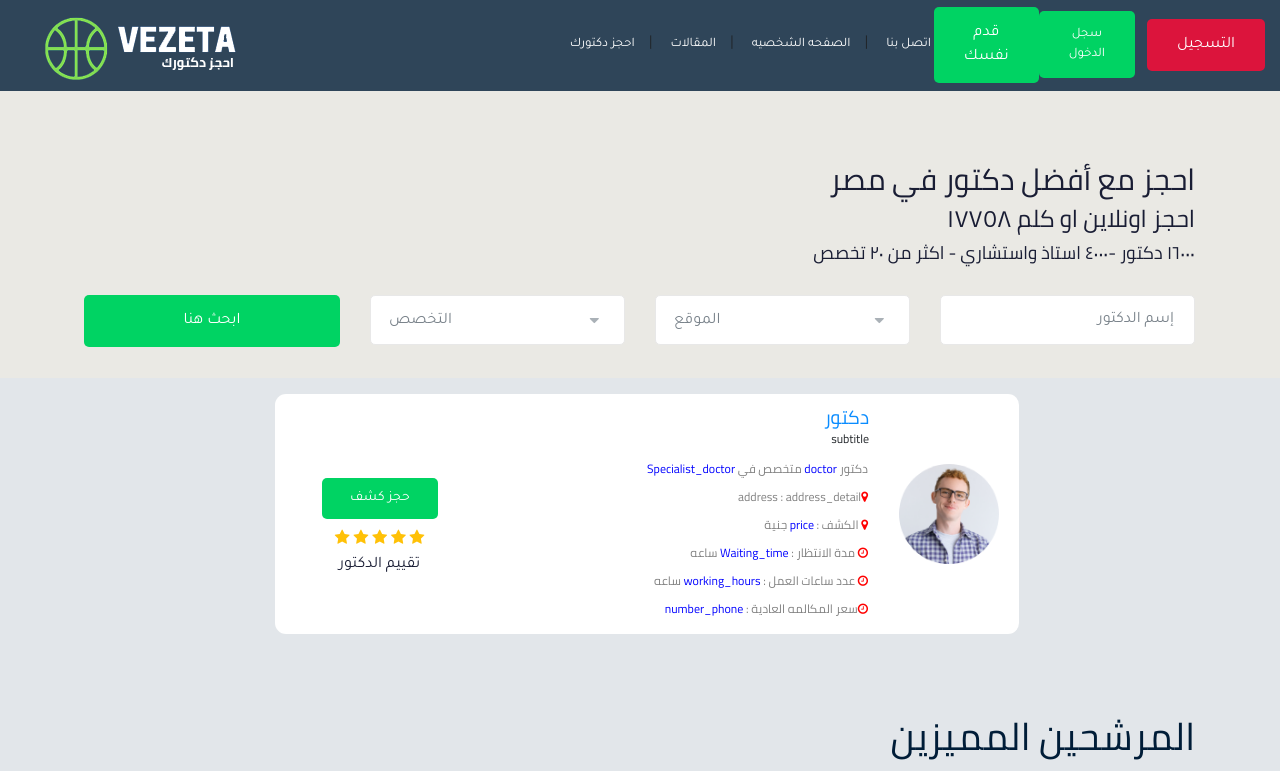
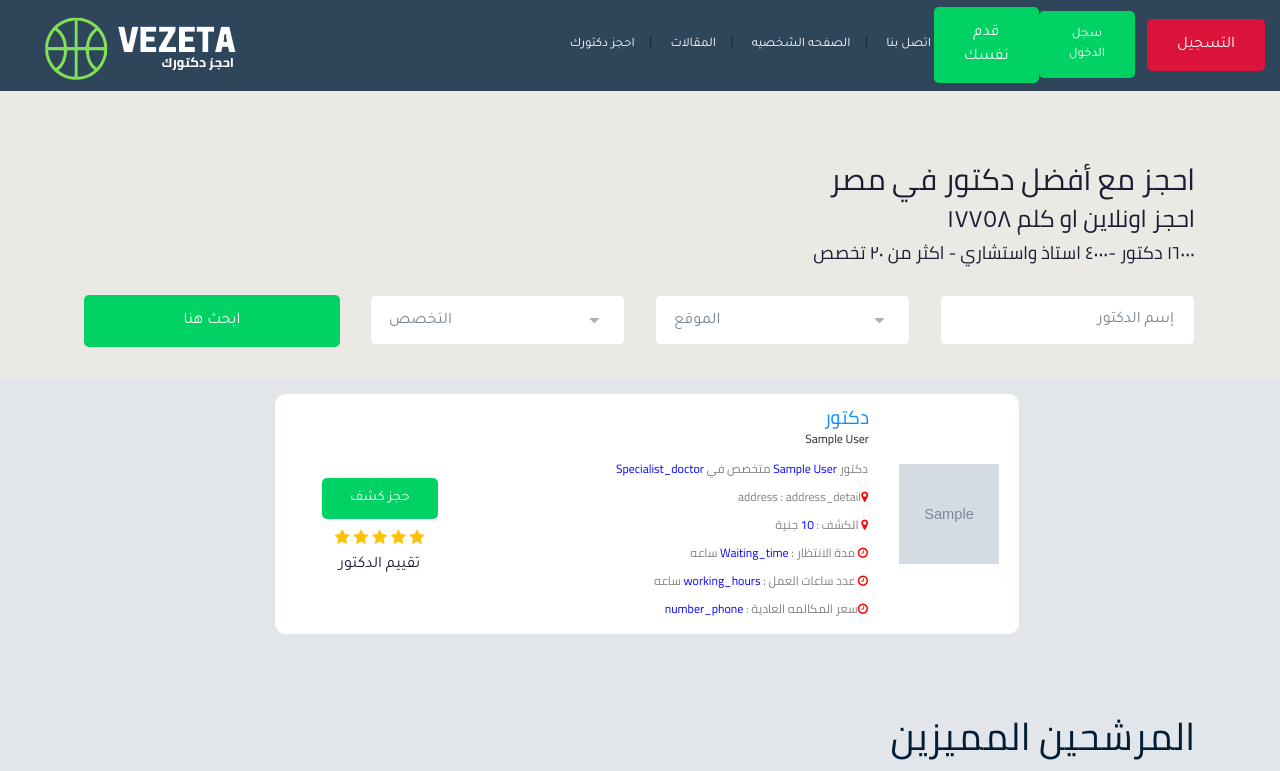
Before and after one commit to aliharby12/Simple-vezeeta-project, a Django app: page /users/doctors in a window 1280 px wide. Shown: the top 771 px of the page. Run offline with Django 3.2, Linux system fonts and the light colour scheme; tables that the repository leaves empty hold one stand-in row (values such as "Sample post"); grey boxes marked "Sample" are stand-in pictures; some libraries are stand-ins or nearby versions.

Commit message:
add image field and django signals

```diff
--- a/src/social/settings.py
+++ b/src/social/settings.py
@@ -125,3 +125,7 @@ STATIC_URL = '/static/'
 STATICFILES_DIRS = [
     os.path.join(BASE_DIR, 'static')
 ]
+
+
+MEDIA_URL = '/media/'
+MEDIA_ROOT = os.path.join(BASE_DIR, 'media')
--- a/src/social/urls.py
+++ b/src/social/urls.py
@@ -21,5 +21,8 @@ from django.conf.urls.static import static
 urlpatterns = [
     path('admin/', admin.site.urls),
     path('users/', include('users.urls')),
+]
 
-] + static(settings.STATIC_URL, document_root=settings.STATIC_ROOT)
+if settings.DEBUG is True:
+    urlpatterns += static(settings.STATIC_URL, document_root=settings.STATIC_ROOT)
+    urlpatterns += static(settings.MEDIA_URL, document_root=settings.MEDIA_ROOT)
--- a/src/users/models.py
+++ b/src/users/models.py
@@ -1,6 +1,7 @@
 from django.db import models
 from django.contrib.auth.models import User
 from django.utils.translation import ugettext_lazy as _
+from django.db.models.signals import post_save
 
 
 class Profile(models.Model):
@@ -8,7 +9,8 @@ class Profile(models.Model):
     user = models.OneToOneField(User, verbose_name=_('اسم المستخدم'), on_delete=models.CASCADE)
     name = models.CharField(max_length=255, verbose_name=_('الاسم'))
     description = models.CharField(max_length=255, verbose_name=_('الوصف'))
-    price = models.IntegerField(verbose_name=_('سعر الكشف'))
+    price = models.IntegerField(verbose_name=_('سعر الكشف'), null=True, blank=True)
+    image = models.ImageField(_('الصوره الشخصية'), upload_to='profile')
 
     class Meta:
         verbose_name = ('الملف الشخصي للمستخدم')
@@ -16,4 +18,11 @@ class Profile(models.Model):
 
     def __str__(self):
         """return the name of the user"""
-        return self.name
+        return '%s' %(self.user.username)
+
+def create_profile(sender, **kwargs):
+    """create a function to create a profile just create a  user"""
+    if kwargs['created']:
+        Profile.objects.create(user=kwargs['instance'])
+
+post_save.connect(create_profile, sender=User)
--- a/src/users/templates/doctors/doctors.html
+++ b/src/users/templates/doctors/doctors.html
@@ -7,9 +7,9 @@
 <div class="container " style="margin-top: 10rem">
             <div class=" single_text">
                 <h2>احجز مع
-                    أفضل دكتور في مصر</h3>
-                <h3>احجز اونلاين او كلم  ١٧٧٥۸</h4>
-                <h4>١٦٠٠٠ دكتور -٤٠٠٠ استاذ واستشاري - اكثر من ۲٠ تخصص</h5>
+                    أفضل دكتور في مصر</h2>
+                <h3>احجز اونلاين او كلم  ١٧٧٥۸</h3>
+                <h4>١٦٠٠٠ دكتور -٤٠٠٠ استاذ واستشاري - اكثر من ۲٠ تخصص</h4>
                 <br>
             </div>
             <form  method="GET" action="">
@@ -74,24 +74,25 @@
         <div class="container">
 
             <div class="job_lists">
+              {% for doctor in doctors %}
                 <div class="row">
                     <div class="col-lg-10 col-md-10" style="height: 16rem;" >
                         <div class="single_jobs white-bg d-flex justify-content-between">
                             <div class="jobs_left d-flex align-items-center">
                                 <div >
-
-                                        <img  src="img/candiateds/2.png" alt="" width="100" height="100">
-
+                                  {% if doctor.image %}
+                                        <img  src="{{doctor.image.url }}" alt="" width="100" height="100">
+                                  {% endif %}
                                 </div>
                                 <div class="jobs_conetent">
                                     <a href=""><h5>دكتور </h5></a>
-                                    <h6>subtitle</h6>
+                                    <h6>{{ doctor.name }}</h6>
 
                                     <div class="links_locat">
                                         <div class="location">
-                                            <p> <i class="fas fa-briefcase-medical"></i> دكتور <span style="color: blue;">doctor</span> متخصص في <span style="color: blue;">Specialist_doctor</span></p>
+                                            <p> <i class="fas fa-briefcase-medical"></i> دكتور <span style="color: blue;">{{ doctor.name }}</span> متخصص في <span style="color: blue;">Specialist_doctor</span></p>
                                             <p> <i class="fa fa-map-marker"></i>address : address_detail</p>
-                                            <p> <i class="fa fa-map-marker"></i> الكشف : <span style="color: blue;">price</span> جنية</p>
+                                            <p> <i class="fa fa-map-marker"></i> الكشف : <span style="color: blue;">{{ doctor.price }}</span> جنية</p>
                                             <p> <i class="fa fa-clock-o"></i> مدة الانتظار : <span style="color: blue;">Waiting_time</span> ساعه</p>
                                             <p> <i class="fa fa-clock-o"></i> عدد ساعات العمل : <span style="color: blue;">working_hours</span> ساعه</p>
                                             <p> <i class="fa fa-clock-o"></i>سعر المكالمه العادية  :<span style="color: blue;"> number_phone </span>  </p>
@@ -126,6 +127,7 @@
 
 
                 </div>
+              {% endfor %}
             </div>
         </div>
     </div>
```
Also changed, not shown: src/media/profile/92e59cd067b4d8f9b3f18ae264b4a5bd.png (added), src/users/migrations/0009_profile_image.py (added), src/users/migrations/0010_auto_20200731_1158.py (added).
